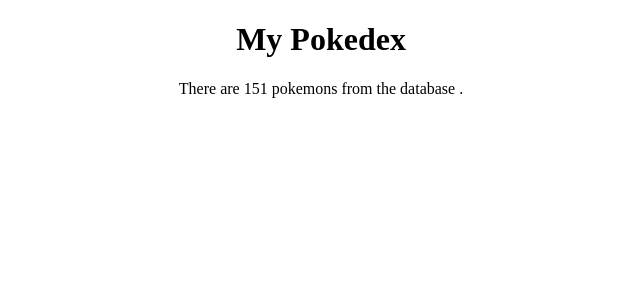
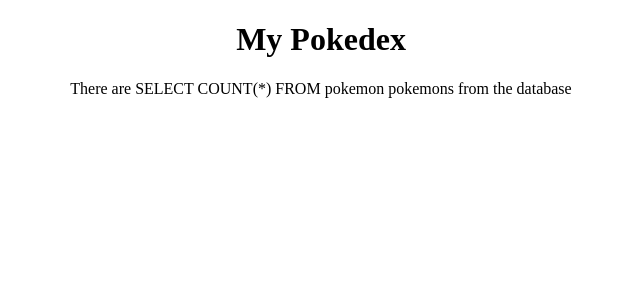
Before and after one commit to Azzord/TP_Dev_140121, a PHP site: page / in a window 1280 px wide. Shown: the top 300 px of the page, without its empty margins (319-959 px from the left). Run offline with PHP 8.4, Linux system fonts and the light colour scheme; data that the repository does not hold is empty.

Commit message:
tp 140121

```diff
--- a/index.php
+++ b/index.php
@@ -16,16 +16,20 @@
             echo "Erreur de débogage : " . mysqli_connect_error() . PHP_EOL;
             exit;
         }
-        echo "There are 151 pokemons from the database . <br>";
+
 
         $req = "SELECT * FROM  pokemon";
+        $req2 = "SELECT  COUNT(*) FROM pokemon";
         $result = mysqli_query($link,$req);
+
+        echo "There are $req2 pokemons from the database";
 
         if($result){
            // echo "SELECT a retourné". mysqli_num_rows($result)." lignes.<br>";
             while ($row = mysqli_fetch_array($result, MYSQLI_ASSOC)) {
+
         echo "<tr>";
-        echo "<th>Sprite</th>";
+        echo "<th>Sprite </th>";
         echo "<th> ID </th>";
         echo "<th> Name </th>";
         echo "<th> Height </th>";
@@ -59,7 +63,6 @@
 
         }
 
-
 			mysqli_free_result($result);
 
         }
```
